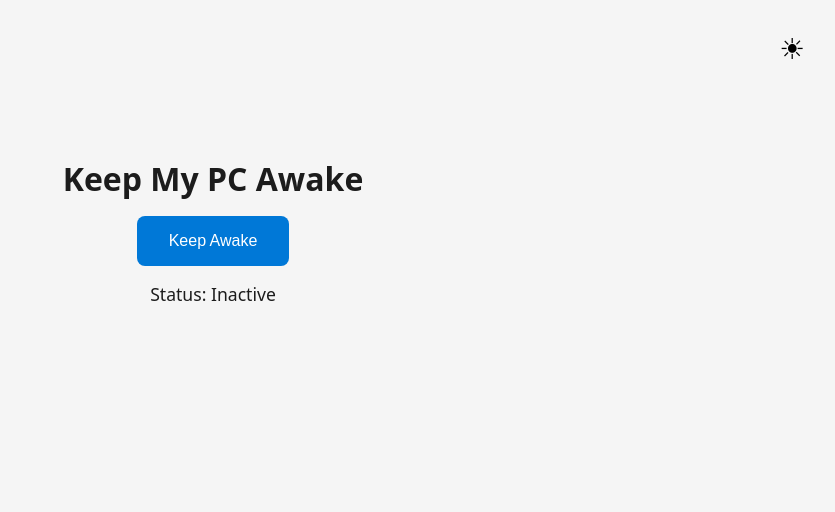
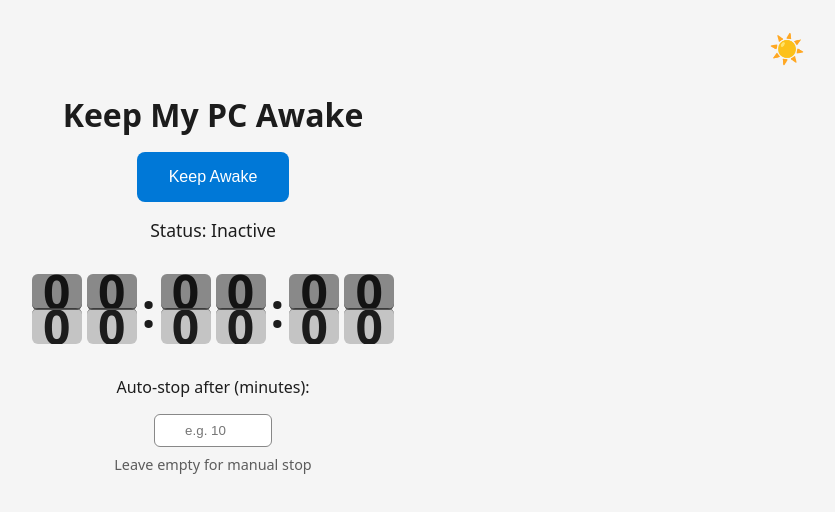
Before and after one commit to neurovolt/keep-my-pc-awake, a plain HTML site: page index.html in a window 1280 px wide. Both pictures are taken after a click on the button "Toggle theme". Shown: the whole page, without its empty margins (427-1262 px from the left). Drawn offline with Linux system fonts and the light colour scheme.

Commit message:
Modify styles and add flip clock UI
Adjusted padding for body and transition duration for button. Added flip clock UI elements for time display.

```diff
--- a/index.html
+++ b/index.html
@@ -17,7 +17,7 @@
     body {
       font-family: system-ui, sans-serif;
       text-align: center;
-      padding-top: 10%;
+      padding-top: 5%;
       transition: background 0.5s ease, color 0.5s ease;
     }
 
@@ -42,7 +42,7 @@
       padding: 1rem 2rem;
       font-size: 1rem;
       cursor: pointer;
-      transition: background 0.2s ease, transform 0.3s ease;
+      transition: background 0.2s ease, transform 0.2s ease;
     }
 
     #toggleButton {
@@ -77,13 +77,106 @@
     #themeToggle.rotate {
       transform: rotate(360deg);
     }
+
+    /* Flip clock */
+    .flip-clock {
+      display: flex;
+      justify-content: center;
+      margin-top: 2rem;
+      gap: 5px;
+      font-size: 3rem;
+      font-weight: bold;
+    }
+
+    .flip-digit {
+      position: relative;
+      width: 50px;
+      height: 70px;
+      perspective: 200px;
+    }
+
+    .digit-top,
+    .digit-bottom,
+    .digit-flip {
+      position: absolute;
+      left: 0;
+      width: 100%;
+      height: 50%;
+      overflow: hidden;
+      display: flex;
+      justify-content: center;
+      align-items: center;
+      background: rgba(0,0,0,0.2);
+      border-radius: 6px;
+      backface-visibility: hidden;
+    }
+
+    .digit-top {
+      top: 0;
+      border-bottom: 1px solid #555;
+    }
+
+    .digit-bottom {
+      bottom: 0;
+      border-top: 1px solid #555;
+    }
+
+    .digit-flip {
+      top: 0;
+      transform-origin: bottom;
+      transform: rotateX(0deg);
+      background: rgba(0,0,0,0.3);
+      border-bottom: 1px solid #555;
+    }
+
+    .separator {
+      display: flex;
+      align-items: center;
+      font-size: 3rem;
+    }
+
+    input {
+      padding: 0.5rem;
+      border-radius: 6px;
+      border: 1px solid #888;
+      width: 100px;
+      text-align: center;
+    }
+
+    .timer {
+      margin-top: 2rem;
+    }
+
+    .note {
+      font-size: 0.9rem;
+      opacity: 0.7;
+      margin-top: 0.5rem;
+    }
   </style>
 </head>
 <body class="dark">
   <button id="themeToggle" title="Toggle theme">🌙</button>
   <h1>Keep My PC Awake</h1>
+
   <button id="toggleButton">Keep Awake</button>
   <div id="status">Status: Inactive</div>
+
+  <div class="flip-clock" id="flipClock">
+    <div class="flip-digit" id="hourTens"><div class="digit-top">0</div><div class="digit-bottom">0</div><div class="digit-flip"></div></div>
+    <div class="flip-digit" id="hourOnes"><div class="digit-top">0</div><div class="digit-bottom">0</div><div class="digit-flip"></div></div>
+    <div class="separator">:</div>
+    <div class="flip-digit" id="minTens"><div class="digit-top">0</div><div class="digit-bottom">0</div><div class="digit-flip"></div></div>
+    <div class="flip-digit" id="minOnes"><div class="digit-top">0</div><div class="digit-bottom">0</div><div class="digit-flip"></div></div>
+    <div class="separator">:</div>
+    <div class="flip-digit" id="secTens"><div class="digit-top">0</div><div class="digit-bottom">0</div><div class="digit-flip"></div></div>
+    <div class="flip-digit" id="secOnes"><div class="digit-top">0</div><div class="digit-bottom">0</div><div class="digit-flip"></div></div>
+  </div>
+
+  <div class="timer">
+    <p>Auto-stop after (minutes):</p>
+    <input type="number" id="timerInput" min="1" max="600" placeholder="e.g. 10" />
+    <div class="note">Leave empty for manual stop</div>
+  </div>
 
   <script>
     let wakeLock = null;
@@ -91,14 +184,82 @@
     const statusText = document.getElementById("status");
     const themeToggle = document.getElementById("themeToggle");
     const body = document.body;
+    const timerInput = document.getElementById("timerInput");
 
+    let startTime = null;
+    let elapsedInterval = null;
+    let autoStopTimeout = null;
+
+    // Flip digit elements
+    const digits = {
+      hT: document.getElementById("hourTens"),
+      hO: document.getElementById("hourOnes"),
+      mT: document.getElementById("minTens"),
+      mO: document.getElementById("minOnes"),
+      sT: document.getElementById("secTens"),
+      sO: document.getElementById("secOnes")
+    };
+
+    function updateFlip(digitElem, newNum) {
+      const top = digitElem.querySelector(".digit-top");
+      const bottom = digitElem.querySelector(".digit-bottom");
+      const flip = digitElem.querySelector(".digit-flip");
+
+      if (top.textContent === String(newNum)) return;
+
+      flip.textContent = newNum;
+      flip.style.transform = "rotateX(0deg)";
+      flip.style.transition = "none";
+      requestAnimationFrame(() => {
+        flip.style.transition = "transform 0.3s ease-in";
+        flip.style.transform = "rotateX(-180deg)";
+      });
+
+      setTimeout(() => {
+        top.textContent = newNum;
+        bottom.textContent = newNum;
+        flip.style.transition = "none";
+        flip.style.transform = "rotateX(0deg)";
+      }, 300);
+    }
+
+    function startClock() {
+      startTime = Date.now();
+      elapsedInterval = setInterval(() => {
+        const elapsed = Date.now() - startTime;
+        const hours = Math.floor(elapsed / 3600000);
+        const mins = Math.floor((elapsed % 3600000) / 60000);
+        const secs = Math.floor((elapsed % 60000) / 1000);
+
+        updateFlip(digits.hT, Math.floor(hours / 10));
+        updateFlip(digits.hO, hours % 10);
+        updateFlip(digits.mT, Math.floor(mins / 10));
+        updateFlip(digits.mO, mins % 10);
+        updateFlip(digits.sT, Math.floor(secs / 10));
+        updateFlip(digits.sO, secs % 10);
+      }, 1000);
+    }
+
+    function stopClock() {
+      clearInterval(elapsedInterval);
+      for (let key in digits) updateFlip(digits[key], 0);
+    }
+
+    // Wake Lock control
     async function requestWakeLock() {
       try {
         wakeLock = await navigator.wakeLock.request("screen");
+        startClock();
         statusText.textContent = "Status: Awake (active)";
         button.textContent = "Stop Keeping Awake";
 
+        const minutes = parseInt(timerInput.value);
+        if (!isNaN(minutes) && minutes > 0) {
+          autoStopTimeout = setTimeout(stopWakeLock, minutes * 60 * 1000);
+        }
+
         wakeLock.addEventListener("release", () => {
+          stopClock();
           statusText.textContent = "Status: Inactive";
           button.textContent = "Keep Awake";
         });
@@ -108,10 +269,18 @@
       }
     }
 
-    button.addEventListener("click", async () => {
+    function stopWakeLock() {
       if (wakeLock) {
         wakeLock.release();
         wakeLock = null;
+      }
+      stopClock();
+      clearTimeout(autoStopTimeout);
+    }
+
+    button.addEventListener("click", async () => {
+      if (wakeLock) {
+        stopWakeLock();
       } else {
         await requestWakeLock();
       }
@@ -124,10 +293,10 @@
 
       if (body.classList.contains("dark")) {
         body.classList.replace("dark", "light");
-        themeToggle.textContent = "️☀";
+        themeToggle.textContent = "☀️";
       } else {
         body.classList.replace("light", "dark");
-        themeToggle.textContent = "☾";
+        themeToggle.textContent = "🌙";
       }
     });
   </script>
```
